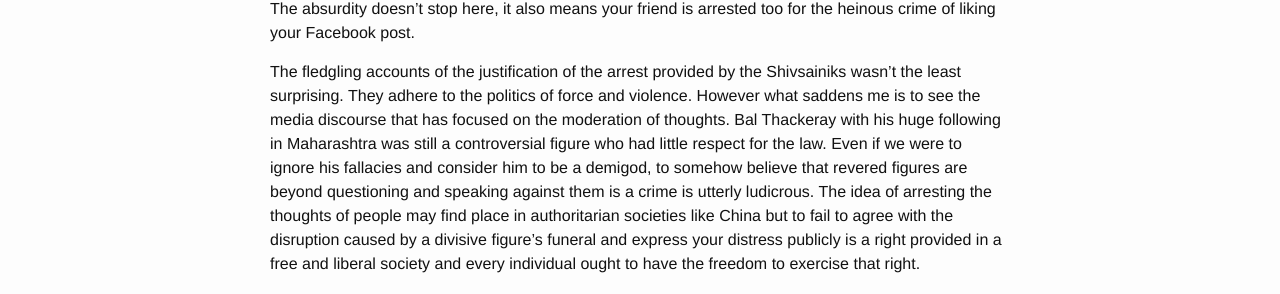
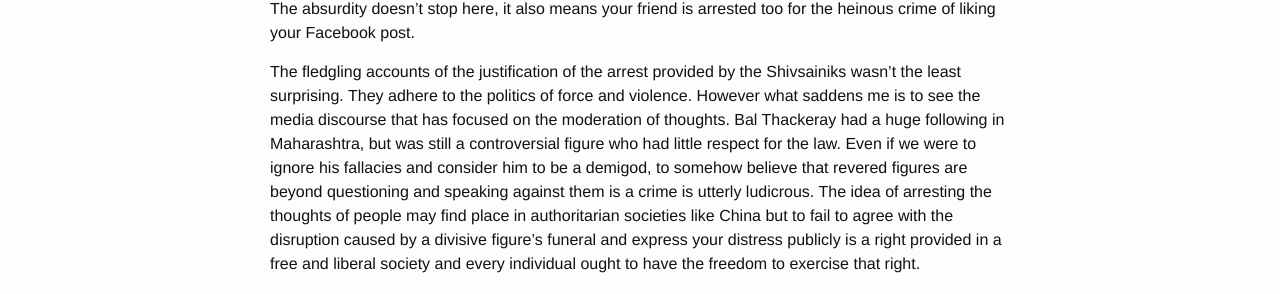
Before and after one commit to hemantksingh/hemantksingh.github.io, a Jekyll site: the page built from _posts/politics/2012-11-23-democrazy.markdown, in a window 1280 px wide. Shown: the part 398-692 px from the top of the page. Built offline with Jekyll 4.4.1, drawn with Linux system fonts in a browser that asks for light colours; Markdown is read by kramdown in place of the engine named in the settings.

Commit message:
Updates democracy post.

```diff
--- a/_posts/politics/2012-11-23-democrazy.markdown
+++ b/_posts/politics/2012-11-23-democrazy.markdown
@@ -12,7 +12,7 @@
 
 The time and effort we spend talking about the Indian democracy and how every Indian swears by it comes a cropper when events like what happened in Mumbai following Bal Thackeray's death occur. The recent arrest of two Mumbai girls for posting an allegedly defamatory comment on Facebook is a case in point. The intolerance of our so called democracy is such that a reasonable opinion expressed in anguish on social media can make you end up in jail and result in a violent attack on your next of kin. The absurdity doesn't stop here, it also means your friend is arrested too for the heinous crime of liking your Facebook post.
 
-The fledgling accounts of the justification of the arrest provided by the Shivsainiks wasn't the least surprising. They adhere to the politics of force and violence. However what saddens me is to see the media discourse that has focused on the moderation of thoughts. Bal Thackeray with his huge following in Maharashtra was still a controversial figure who had little respect for the law. Even if we were to ignore his fallacies and consider him to be a demigod, to somehow believe that revered figures are beyond questioning and speaking against them is a crime is utterly ludicrous. The idea of arresting the thoughts of  people may find place in authoritarian societies like China but to fail to agree with the disruption caused by a divisive figure's funeral and express your distress publicly is a right provided in a free and liberal society and every individual ought to have the freedom to exercise that right.
+The fledgling accounts of the justification of the arrest provided by the Shivsainiks wasn't the least surprising. They adhere to the politics of force and violence. However what saddens me is to see the media discourse that has focused on the moderation of thoughts. Bal Thackeray had a huge following in Maharashtra, but was still a controversial figure who had little respect for the law. Even if we were to ignore his fallacies and consider him to be a demigod, to somehow believe that revered figures are beyond questioning and speaking against them is a crime is utterly ludicrous. The idea of arresting the thoughts of people may find place in authoritarian societies like China but to fail to agree with the disruption caused by a divisive figure's funeral and express your distress publicly is a right provided in a free and liberal society and every individual ought to have the freedom to exercise that right.
 
 How could someone possibly violate this freedom in the name of respect and honor? If you need respect surely it gotta be earned and not demanded.
 
```
